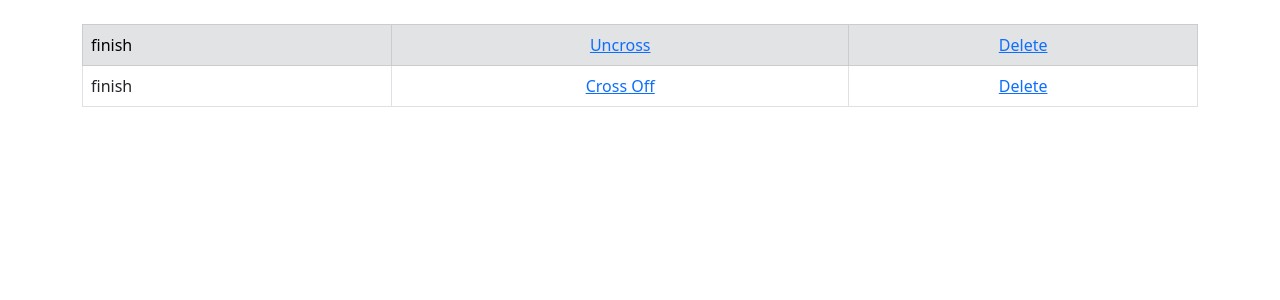
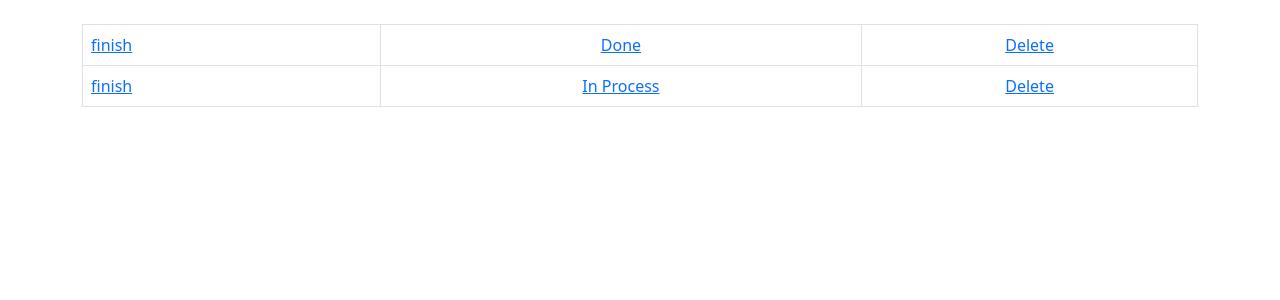
Before and after one commit to pai-puella/ToDoProject, a Django app: page / in a window 1280 px wide. Shown: the part 78-378 px from the top of the page. Run offline with Django 4.2, Linux system fonts and the light colour scheme; data comes from the database, SQL or seed files in the repository.

Commit message:
Update home.html

```diff
--- a/todoapp/templates/home.html
+++ b/todoapp/templates/home.html
@@ -16,15 +16,14 @@
         <table class="table table-bordered">
         {% for things in all_items %}
             {% if things.completed %}
-                <tr class="table-secondary">
-                    <td>{{ things.item }}</td>
-                    <td><center><a href="{% url 'uncross' things.id %}">Uncross</a></center></td>
+                <td><a href="{% url 'edit' things.id %}">{{ things.item }}</a></td>
+                    <td><center><a href="{% url 'done' things.id %}">Done</a></center></td>
                     <td><center><a href="{% url 'delete' things.id %}">Delete</a></center></td>
                 </tr>
             {% else %}
                 <tr>
-                    <td>{{ things.item }}</td>
-                    <td><center><a href="{% url 'cross_off' things.id %}">Cross Off</a></center></td>
+                    <td><a href="{% url 'edit' things.id %}">{{ things.item }}</a></td>
+                    <td><center><a href="{% url 'in_process' things.id %}">In Process</a></center></td>
                     <td><center><a href="{% url 'delete' things.id %}">Delete</a></center></td>
                 </tr>
             {% endif %}
```
